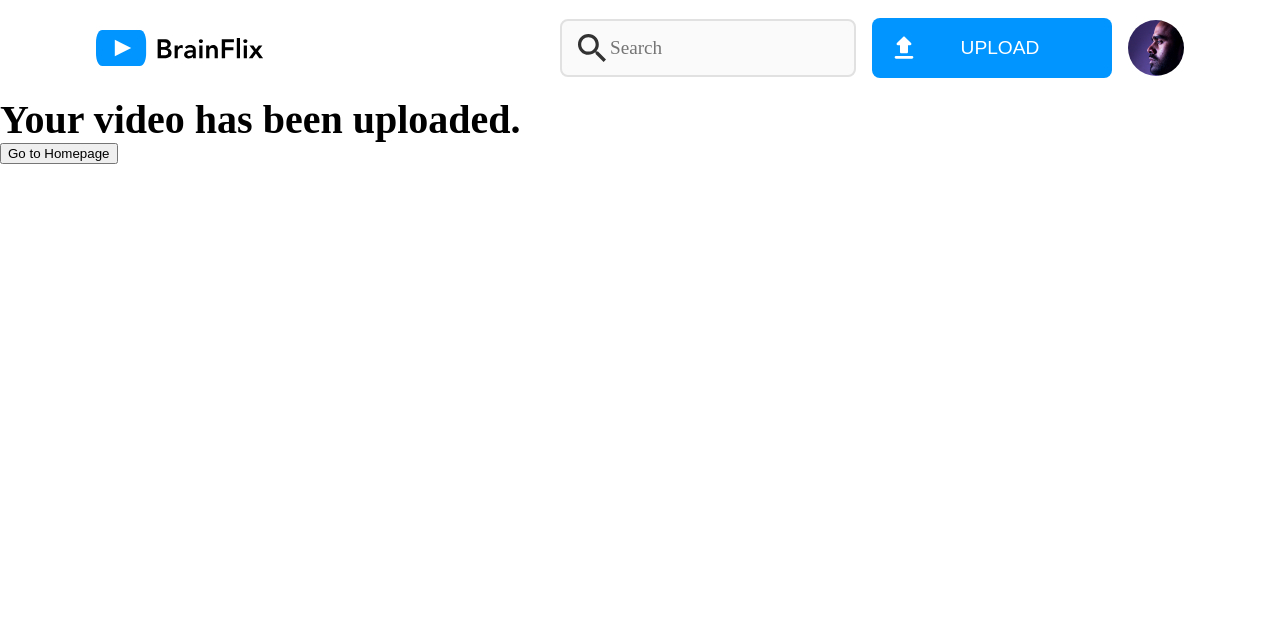
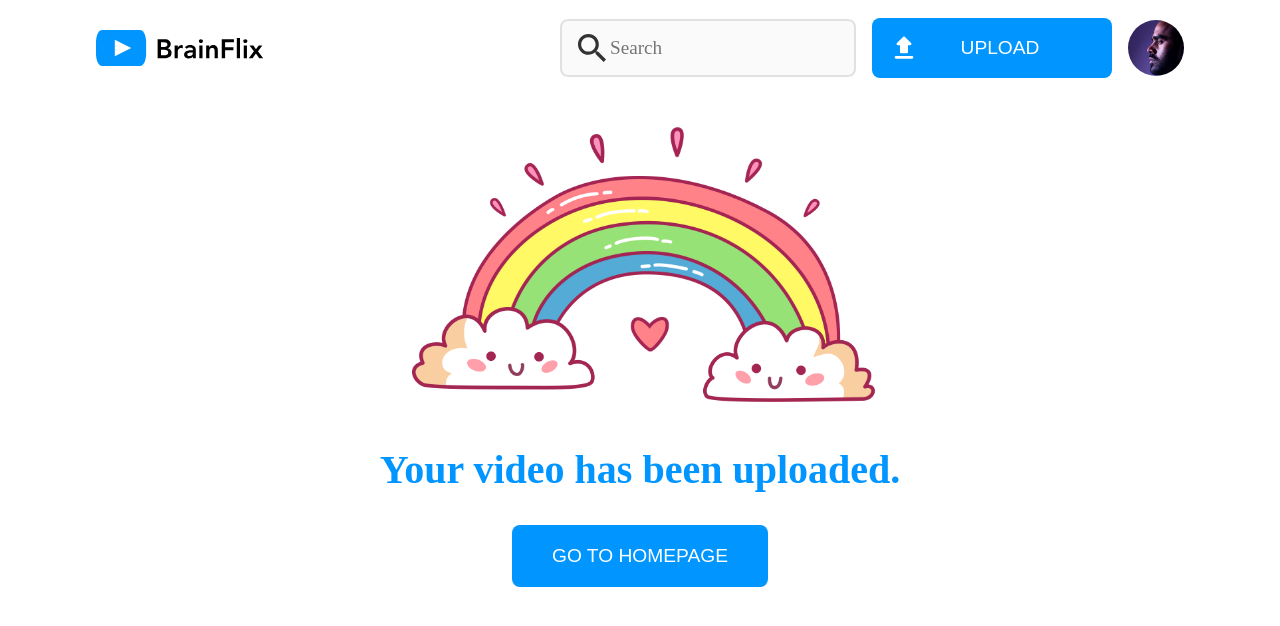
Before and after one commit to meredith-j/brainflix, a React (Create React App) app: page /upload-confirmed in a window 1280 px wide. Shown: the top 626 px of the page. Built offline with nearby package versions, Linux system fonts and the light colour scheme; a web font is replaced by a local one.

Commit message:
style publish page

```diff
--- a/src/pages/HomePage/HomePage.jsx
+++ b/src/pages/HomePage/HomePage.jsx
@@ -34,7 +34,7 @@ export default function HomePage () {
 
 
   if(!videosList || !featuredVideo){
-    return <h1>loading...</h1>
+    return <h1 className="main__loading">loading...</h1>
   }
 
 const filteredVideos = videosList.filter((video) => video.id !== featuredVideo.id);
--- a/src/pages/UploadConfirmationPage/UploadConfirmationPage.jsx
+++ b/src/pages/UploadConfirmationPage/UploadConfirmationPage.jsx
@@ -1,11 +1,13 @@
 import './UploadConfirmationPage.scss';
 import { Link } from 'react-router-dom';
+import rainbowImg from '../../assets/images/cartoon-rainbow.png';
+
 
 export default function UploadConfirmationPage () {
-
 return (
     <section className='confirmed'>
-        <h1>Your video has been uploaded.</h1>
+        <img className='confirmed__image' src={ rainbowImg } />
+        <h1 className='confirmed__heading'>Your video has been uploaded.</h1>
         <Link to="/"><button className='confirmed__home-button'>Go to Homepage</button></Link>
     </section>
 )
--- a/src/pages/UploadConfirmationPage/UploadConfirmationPage.scss
+++ b/src/pages/UploadConfirmationPage/UploadConfirmationPage.scss
@@ -0,0 +1,41 @@
+@use '../../styles/partials/breakpoints' as *;
+@use '../../styles/partials/fonts' as *;
+@use '../../styles/partials/mixins' as *;
+@use '../../styles/partials/colours' as *;
+
+
+.confirmed {
+    display: flex;
+    flex-direction: column;
+    align-items: center;
+    padding: 1rem 2rem;
+
+    &__image {
+        width: 100%;
+
+        @include tablet {
+            width: 30rem;
+        }
+    }
+
+    &__heading {
+        color: $blue;
+        text-align: center;
+        padding: 1rem 0 2rem 0;
+    }
+
+    &__home-button {
+        text-transform: uppercase;
+        font-size: 1.2rem;
+        color: $white;
+        width: 92vw;
+        background-color: $blue;
+        padding: 1.25rem;
+        border-radius: 0.5rem;
+        border: none;
+
+        @include tablet {
+            width: 16rem;
+        }
+    }
+}
--- a/src/pages/UploadPage/UploadPage.scss
+++ b/src/pages/UploadPage/UploadPage.scss
@@ -5,7 +5,7 @@
 
 .upload__cancel:hover {
     color: $white;
-    background-color: $blue;
+    background-color: $dark-blue;
 }
 
 .upload {
```
Also changed, not shown: src/assets/images/cartoon-rainbow.png (added).
